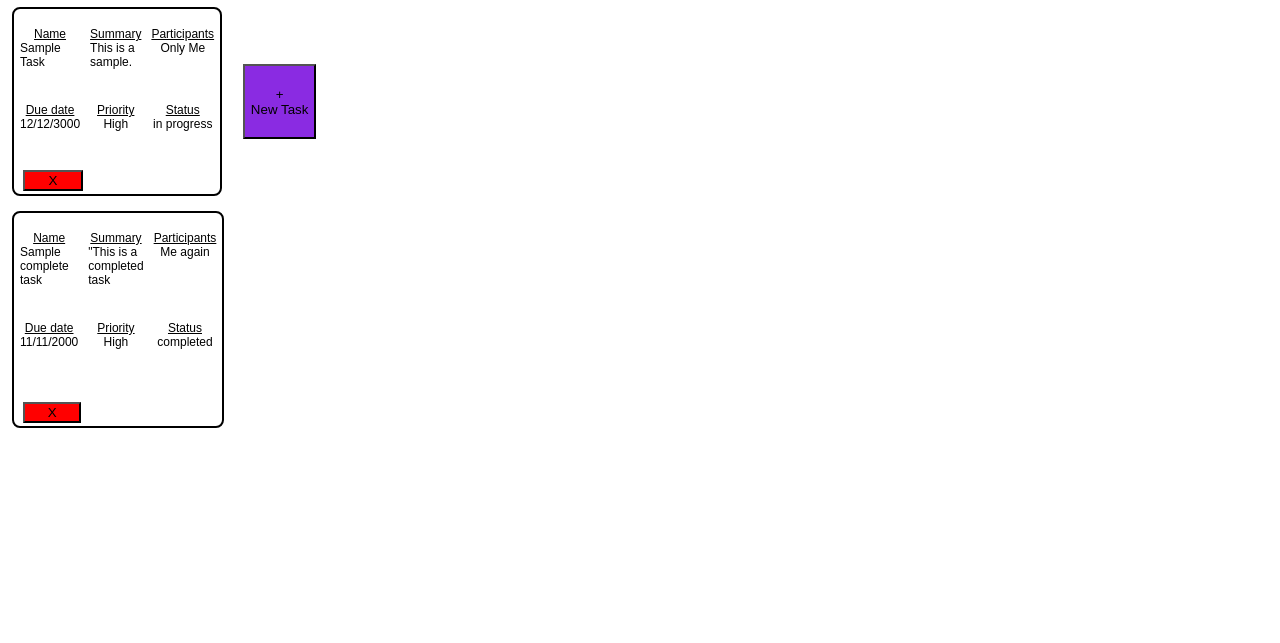
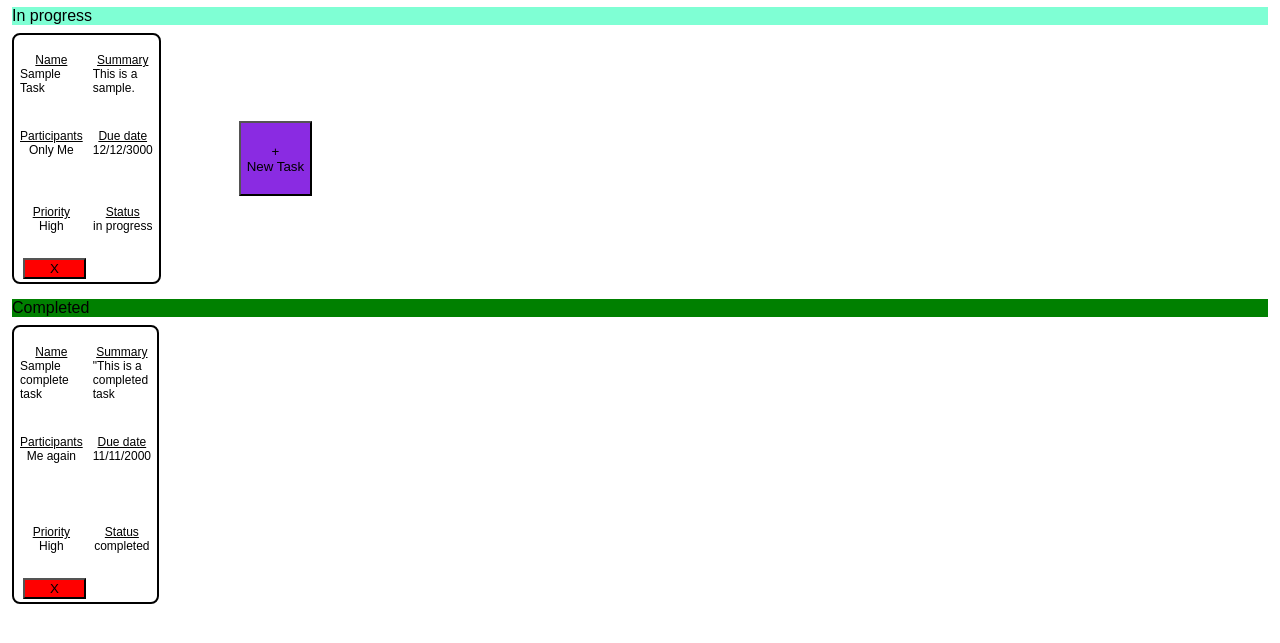
Before and after one commit to KPdev94/todo_list, a website built with webpack: page dist/index.html in a window 1280 px wide. Shown: the part 69-712 px from the top of the page. Built offline with nearby package versions, Linux system fonts and the light colour scheme.

Commit message:
Made layout lay out better with multiple items

```diff
--- a/src/index.js
+++ b/src/index.js
@@ -211,14 +211,24 @@ function createTaskList() {
     let tasksDiv = document.createElement('div');
     tasksDiv.classList.add('tasks-div');
 
+    let inProgressHeader = document.createElement('div');
+    inProgressHeader.classList.add('in-progress-header');
+    inProgressHeader.textContent = "In progress";
+
     let inProgressTasks = document.createElement('div');
     inProgressTasks.classList.add('in-progress-tasks');
+
+    let completedHeader = document.createElement('div');
+    completedHeader.classList.add('completed-header');
+    completedHeader.textContent = 'Completed';
 
     let completesTasks = document.createElement('div');
     completesTasks.classList.add('completed-tasks');
 
     contentArea.appendChild(tasksDiv);
+    tasksDiv.appendChild(inProgressHeader);
     tasksDiv.appendChild(inProgressTasks);
+    tasksDiv.appendChild(completedHeader);
     tasksDiv.appendChild(completesTasks);
 
     populateTasks();
--- a/src/style.css
+++ b/src/style.css
@@ -11,7 +11,7 @@ body {
 #content {
     padding: 12px;
     display: flex;
-    flex: 1 1 0;
+    flex: 1 1 auto;
     flex-direction: column;
 }
 .heading {
@@ -35,7 +35,8 @@ body {
 }
 .in-progress-tasks, .completed-tasks {
     display: grid;
-    grid-template-columns: repeat(auto-fit, minmax(min-content, 0));
+    grid-template-columns: repeat(auto-fill, minmax(150px, 1fr));
+    grid-auto-flow: row;
     gap: 20px;
     margin-bottom: 15px;
 }
@@ -44,12 +45,22 @@ body {
     display: grid;
     border: 2px solid black;
     border-radius: 8px;
-    grid-template-columns: repeat(3, fit-content(10px));
+    grid-template-columns: repeat(2, fit-content(10px));
     grid-template-rows: repeat(2, 1fr);
     gap: 10px;
     padding: 6px;
     width: fit-content;
     font-size: 12px;
+}
+
+.in-progress-header {
+    background-color: aquamarine;
+    margin-bottom: 8px;
+}
+
+.completed-header {
+    background-color: green;
+    margin-bottom: 8px;
 }
 
 .task-subheading {
```
Also changed, not shown: dist/main.js.
